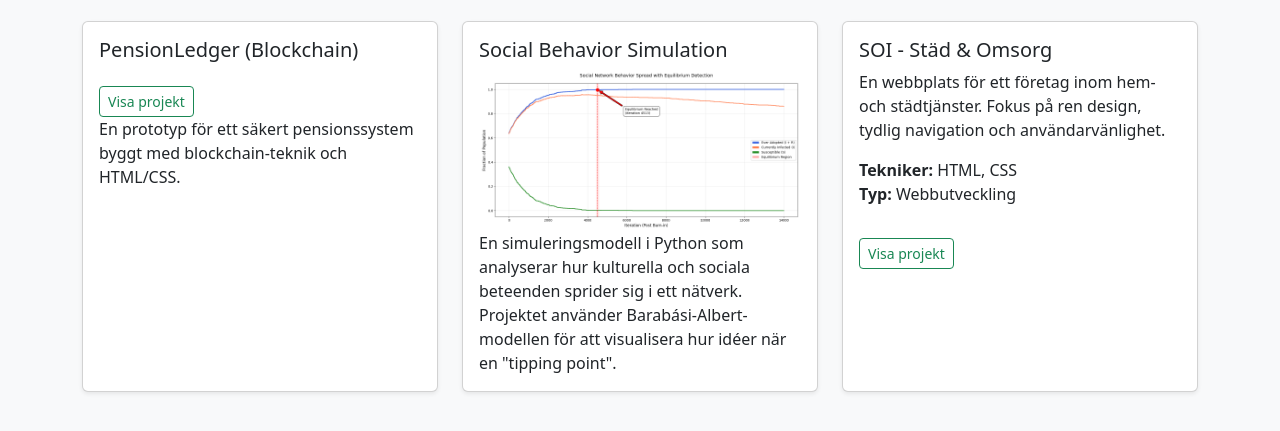
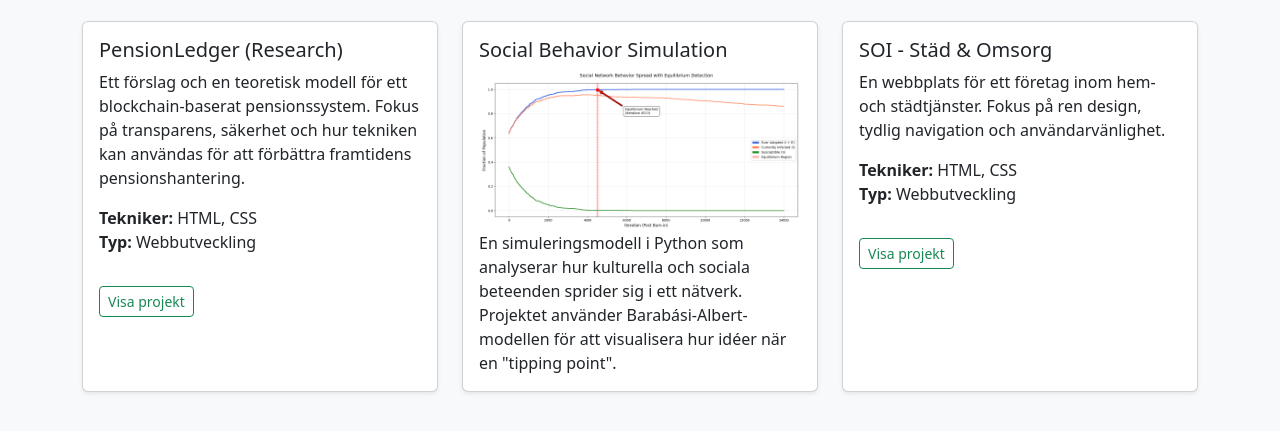
Before and after one commit to gi-cu-le/media_kurse, a plain HTML site: page portofoliu/index.html in a window 1280 px wide. Shown: the part 659-1090 px from the top of the page. Drawn offline with nearby package versions, Linux system fonts and the light colour scheme.

Commit message:
ändringar beskrivning pension ledger

```diff
--- a/portofoliu/index.html
+++ b/portofoliu/index.html
@@ -62,9 +62,15 @@
                 <div class="col-md-4 mb-4">
                     <div class="card h-100 shadow-sm">
                         <div class="card-body">
-                            <h5 class="card-title">PensionLedger (Blockchain)</h5>
+                            <h5 class="card-title">PensionLedger (Research)</h5>
+                            <p class="card-text">
+                                Ett förslag och en teoretisk modell för ett blockchain-baserat pensionssystem. Fokus på transparens, säkerhet och hur tekniken kan användas för att förbättra framtidens pensionshantering.
+                            </p>
+                            <ul class="list-unstyled mt-3">
+                                <li><strong>Tekniker:</strong> HTML, CSS</li>
+                                <li><strong>Typ:</strong> Webbutveckling</li>
+                             </ul>
                             <a href="https://github.com/gi-cu-le/git-curs-media/blob/master/final_pension_ledger.html" class="btn btn-outline-success btn-sm mt-3" target="_blank">Visa projekt</a>
-                            <p class="card-text">En prototyp för ett säkert pensionssystem byggt med blockchain-teknik och HTML/CSS.</p>
                         </div>
                     </div>
                 </div>
```
